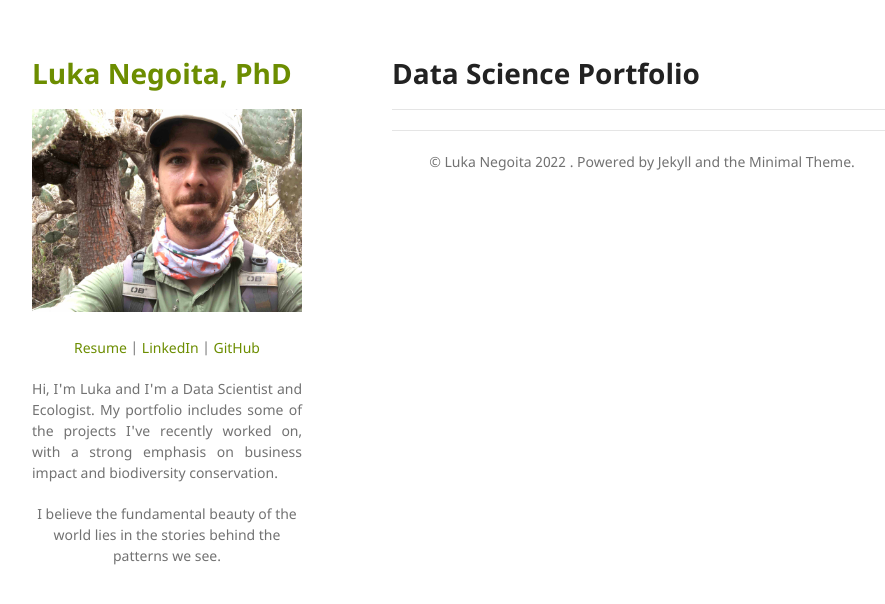
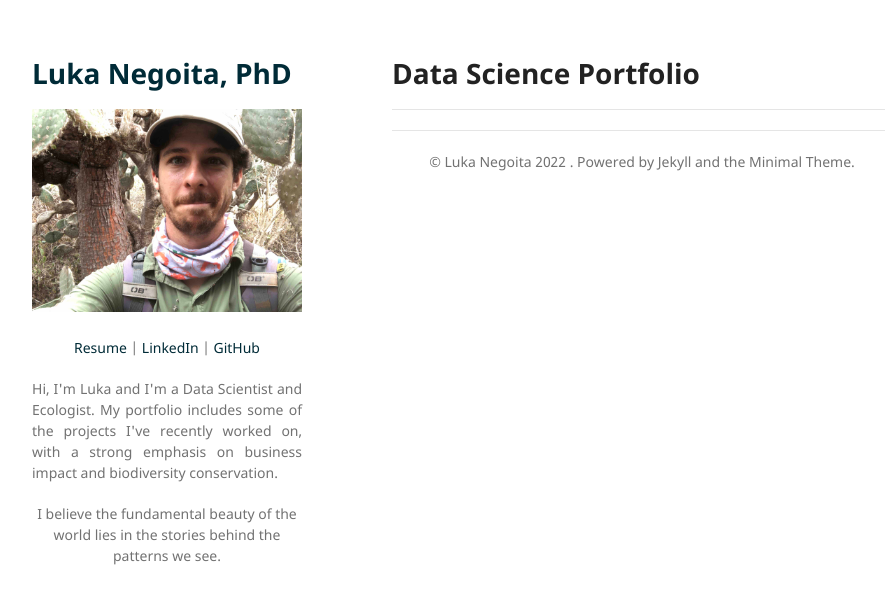
Before and after one commit to LukaNeg/LukaNeg.github.io, a Jekyll site: the page built from index.md, in a window 1280 px wide. Shown: the top 604 px of the page, without its empty margins (178-1063 px from the left). Built offline with Jekyll 4.4.1, drawn with Linux system fonts in a browser that asks for light colours; our own code applies the rules of GitHub Pages for plain Markdown files.

Commit message:
default name color

```diff
--- a/_sass/jekyll-theme-minimal.scss
+++ b/_sass/jekyll-theme-minimal.scss
@@ -35,12 +35,12 @@ h3, h4, h5, h6 {
 }
 
 a {
-  color:#6c8d00;
+  color:#002b37;
   text-decoration:none;
 }
 
 a:hover, a:focus {
-  color:#495900;
+  color:#069;
   font-weight: bold;
 }
 
```
